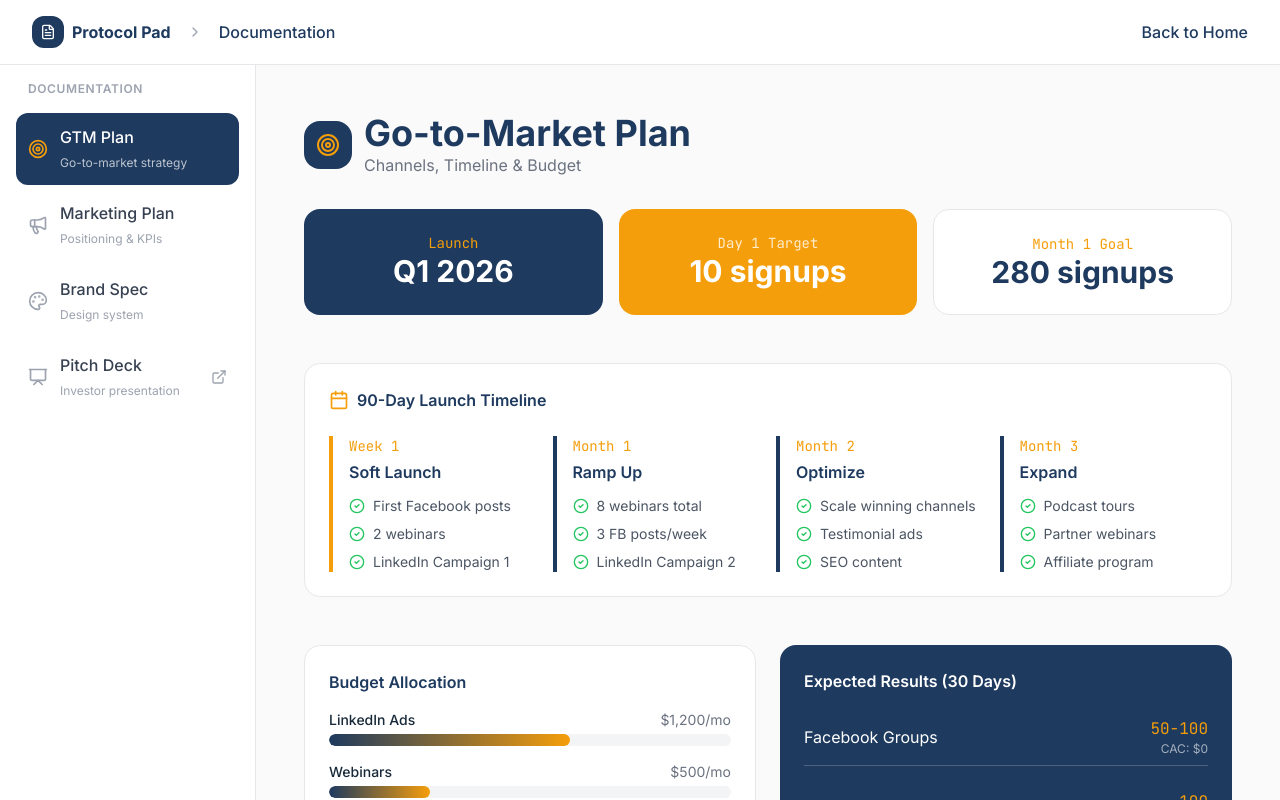
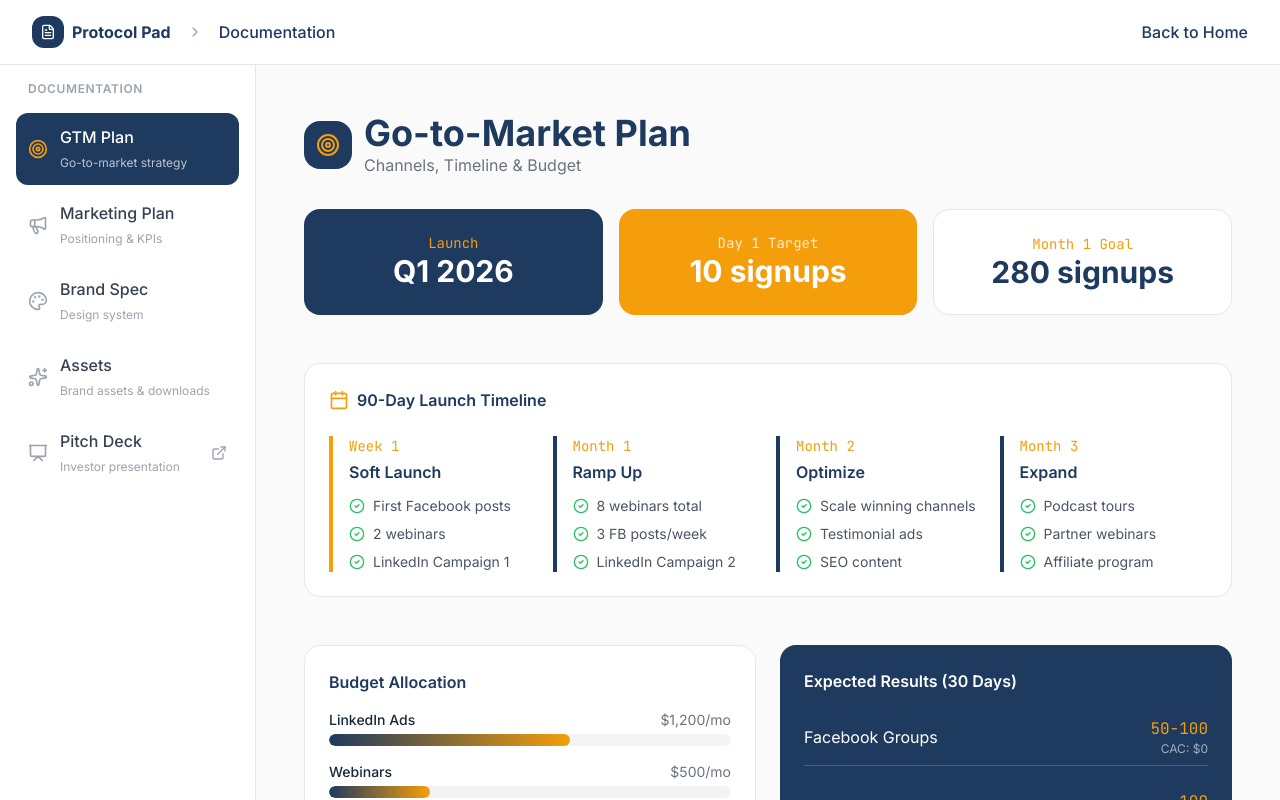
Before and after one commit to ashtalksai/protocolai, a Next.js app: page /docs in a window 1280 px wide. Shown: the top 800 px of the page. Built offline with nearby package versions, Linux system fonts and the light colour scheme.

Commit message:
Add Assets section to docs sidebar with brand asset downloads

```diff
--- a/src/app/docs/page.tsx
+++ b/src/app/docs/page.tsx
@@ -17,10 +17,13 @@ import {
   Layers,
   Box,
   Presentation,
-  ExternalLink
+  ExternalLink,
+  Download,
+  Image as ImageIcon,
+  Sparkles
 } from "lucide-react"
 
-type Section = "gtm" | "marketing" | "brand"
+type Section = "gtm" | "marketing" | "brand" | "assets"
 
 export default function DocsPage() {
   const [activeSection, setActiveSection] = useState<Section>("gtm")
@@ -29,6 +32,7 @@ export default function DocsPage() {
     { id: "gtm" as Section, label: "GTM Plan", icon: Target, description: "Go-to-market strategy" },
     { id: "marketing" as Section, label: "Marketing Plan", icon: Megaphone, description: "Positioning & KPIs" },
     { id: "brand" as Section, label: "Brand Spec", icon: Palette, description: "Design system" },
+    { id: "assets" as Section, label: "Assets", icon: Sparkles, description: "Brand assets & downloads" },
   ]
 
   return (
@@ -138,6 +142,7 @@ export default function DocsPage() {
           {activeSection === "gtm" && <GTMContent />}
           {activeSection === "marketing" && <MarketingContent />}
           {activeSection === "brand" && <BrandContent />}
+          {activeSection === "assets" && <AssetsContent />}
         </main>
       </div>
     </div>
@@ -621,3 +626,180 @@ function BrandContent() {
     </div>
   )
 }
+
+function AssetsContent() {
+  const assets = [
+    {
+      name: "Logo",
+      description: "Primary brand logo",
+      dimensions: "1500 × 750px",
+      format: "PNG",
+      preview: "/images/logo.png",
+      downloadUrl: "https://drive.google.com/drive/folders/1hmr0Ncsbh6Lv7yfML3v26wBIrQzh9Gc3",
+      bgColor: "#1E3A5F",
+    },
+    {
+      name: "Favicon",
+      description: "Browser tab icon",
+      dimensions: "32 × 32px",
+      format: "ICO / PNG",
+      preview: "/favicon.ico",
+      downloadUrl: "https://drive.google.com/drive/folders/1hmr0Ncsbh6Lv7yfML3v26wBIrQzh9Gc3",
+      bgColor: "#FAFAFA",
+    },
+    {
+      name: "App Icon",
+      description: "Mobile & app stores",
+      dimensions: "1080 × 1080px",
+      format: "PNG",
+      preview: "/images/app-icon.png",
+      downloadUrl: "https://drive.google.com/drive/folders/1hmr0Ncsbh6Lv7yfML3v26wBIrQzh9Gc3",
+      bgColor: "#1E3A5F",
+    },
+    {
+      name: "OG Image",
+      description: "Social sharing preview",
+      dimensions: "1200 × 630px",
+      format: "PNG",
+      preview: "/images/og-image.png",
+      downloadUrl: "https://drive.google.com/drive/folders/1hmr0Ncsbh6Lv7yfML3v26wBIrQzh9Gc3",
+      bgColor: "#1E3A5F",
+    },
+    {
+      name: "LinkedIn Banner",
+      description: "Company page banner",
+      dimensions: "1584 × 396px",
+      format: "PNG",
+      preview: "/images/linkedin-banner.png",
+      downloadUrl: "https://drive.google.com/drive/folders/1hmr0Ncsbh6Lv7yfML3v26wBIrQzh9Gc3",
+      bgColor: "#1E3A5F",
+    },
+    {
+      name: "Twitter Header",
+      description: "Profile header image",
+      dimensions: "1500 × 500px",
+      format: "PNG",
+      preview: "/images/twitter-header.png",
+      downloadUrl: "https://drive.google.com/drive/folders/1hmr0Ncsbh6Lv7yfML3v26wBIrQzh9Gc3",
+      bgColor: "#1E3A5F",
+    },
+  ]
+
+  return (
+    <div>
+      {/* Title */}
+      <div className="flex items-center gap-3 mb-8">
+        <div className="w-12 h-12 rounded-xl bg-[#1E3A5F] flex items-center justify-center">
+          <Sparkles className="w-6 h-6 text-[#F59E0B]" />
+        </div>
+        <div>
+          <h1 className="text-4xl font-bold text-[#1E3A5F]">Brand Assets</h1>
+          <p className="text-gray-500">Logo, icons & social media kit</p>
+        </div>
+      </div>
+
+      {/* Download All Banner */}
+      <div className="bg-gradient-to-br from-[#1E3A5F] to-[#2D4A6F] text-white rounded-2xl p-6 mb-8">
+        <div className="flex flex-col md:flex-row md:items-center md:justify-between gap-4">
+          <div>
+            <h2 className="text-xl font-semibold mb-1">Complete Asset Package</h2>
+            <p className="text-white/70">Download all brand assets in one click</p>
+          </div>
+          <a
+            href="https://drive.google.com/drive/folders/1hmr0Ncsbh6Lv7yfML3v26wBIrQzh9Gc3"
+            target="_blank"
+            rel="noopener noreferrer"
+            className="inline-flex items-center gap-2 bg-[#F59E0B] hover:bg-[#D97706] text-white px-6 py-3 rounded-xl font-medium transition-colors"
+          >
+            <Download className="w-5 h-5" />
+            Open in Google Drive
+            <ExternalLink className="w-4 h-4" />
+          </a>
+        </div>
+      </div>
+
+      {/* Asset Grid */}
+      <div className="grid grid-cols-1 md:grid-cols-2 lg:grid-cols-3 gap-6">
+        {assets.map((asset, i) => (
+          <div
+            key={i}
+            className="bg-white border border-gray-200 rounded-xl overflow-hidden hover:shadow-lg transition-shadow group"
+          >
+            {/* Preview Area */}
+            <div
+              className="h-40 flex items-center justify-center p-4 relative"
+              style={{ backgroundColor: asset.bgColor }}
+            >
+              <ImageIcon className={`w-16 h-16 ${asset.bgColor === "#FAFAFA" ? "text-[#1E3A5F]/20" : "text-white/30"}`} />
+              <div className="absolute inset-0 bg-black/0 group-hover:bg-black/10 transition-colors" />
+            </div>
+
+            {/* Info */}
+            <div className="p-4">
+              <div className="flex items-start justify-between mb-2">
+                <div>
+                  <h3 className="font-semibold text-[#1E3A5F]">{asset.name}</h3>
+                  <p className="text-sm text-gray-500">{asset.description}</p>
+                </div>
+              </div>
+
+              <div className="flex items-center gap-3 text-xs text-gray-400 mb-4">
+                <span className="bg-gray-100 px-2 py-1 rounded font-mono">{asset.dimensions}</span>
+                <span className="bg-gray-100 px-2 py-1 rounded font-mono">{asset.format}</span>
+              </div>
+
+              <a
+                href={asset.downloadUrl}
+                target="_blank"
+                rel="noopener noreferrer"
+                className="w-full inline-flex items-center justify-center gap-2 border-2 border-[#1E3A5F] text-[#1E3A5F] px-4 py-2 rounded-lg font-medium hover:bg-[#1E3A5F] hover:text-white transition-colors text-sm"
+              >
+                <Download className="w-4 h-4" />
+                Download
+              </a>
+            </div>
+          </div>
+        ))}
+      </div>
+
+      {/* Usage Guidelines */}
+      <div className="mt-12 bg-[#FAFAFA] border border-gray-200 rounded-xl p-6">
+        <h3 className="font-semibold text-[#1E3A5F] mb-4">Usage Guidelines</h3>
+        <div className="grid grid-cols-1 md:grid-cols-2 gap-6">
+          <div className="space-y-3">
+            <div className="flex items-start gap-3">
+              <CheckCircle2 className="w-5 h-5 text-green-500 mt-0.5 flex-shrink-0" />
+              <div>
+                <p className="font-medium text-[#1E3A5F]">Maintain clear space</p>
+                <p className="text-sm text-gray-500">Keep minimum padding around the logo equal to the height of the &quot;P&quot;</p>
+              </div>
+            </div>
+            <div className="flex items-start gap-3">
+              <CheckCircle2 className="w-5 h-5 text-green-500 mt-0.5 flex-shrink-0" />
+              <div>
+                <p className="font-medium text-[#1E3A5F]">Use on approved backgrounds</p>
+                <p className="text-sm text-gray-500">White, off-white (#FAFAFA), or Deep Navy (#1E3A5F)</p>
+              </div>
+            </div>
+          </div>
+          <div className="space-y-3">
+            <div className="flex items-start gap-3">
+              <span className="w-5 h-5 rounded-full border-2 border-red-500 flex items-center justify-center text-red-500 text-xs font-bold mt-0.5 flex-shrink-0">✕</span>
+              <div>
+                <p className="font-medium text-[#1E3A5F]">Don&apos;t alter colors</p>
+                <p className="text-sm text-gray-500">Never change the brand colors or add effects</p>
+              </div>
+            </div>
+            <div className="flex items-start gap-3">
+              <span className="w-5 h-5 rounded-full border-2 border-red-500 flex items-center justify-center text-red-500 text-xs font-bold mt-0.5 flex-shrink-0">✕</span>
+              <div>
+                <p className="font-medium text-[#1E3A5F]">Don&apos;t distort</p>
+                <p className="text-sm text-gray-500">Always maintain aspect ratio when scaling</p>
+              </div>
+            </div>
+          </div>
+        </div>
+      </div>
+    </div>
+  )
+}
```
